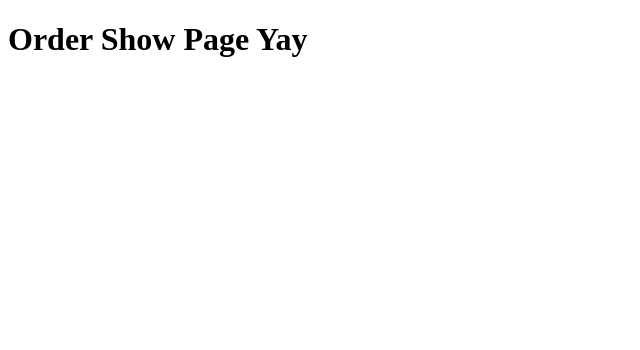
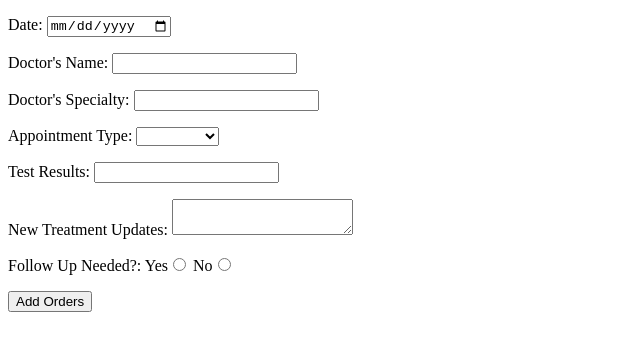
Before and after one commit to thecodepixi/doctors_orders, a React (Create React App) app in the folder client/: page /orders/new in a window 1280 px wide. Shown: the top 350 px of the page, without its empty margins (0-640 px from the left). Built offline with nearby package versions, Linux system fonts and the light colour scheme.

Commit message:
oops did a lot of work. router working. finished Order show page. working on new order form.

```diff
--- a/client/src/App.js
+++ b/client/src/App.js
@@ -1,30 +1,9 @@
 import React from 'react';
-import {
-  BrowserRouter as Router,
-  Switch,
-  Route,
-} from "react-router-dom";
-import { createStore, applyMiddleware } from 'redux'
-import { Provider } from 'react-redux'
-import thunk from 'redux-thunk'
-import ordersReducer from './reducers/ordersReducer'
-import PreviewContainer from './containers/previewContainer'
-import OrderShow from './components/order'
-
-const store = createStore(ordersReducer, applyMiddleware(thunk))
+import Root from './Root'
 
 function App (){
     return (
-      <Provider store={store}>
-        <Router>
-          <Switch>
-            <Route exact path='/'>
-              <PreviewContainer />
-            </Route>
-            <Route path='/orders/:orderId' children={ < OrderShow /> } />
-          </Switch>
-        </Router>
-      </Provider>
+     <Root />
     )
 }
 
--- /dev/null
+++ b/client/src/Root.js
@@ -0,0 +1,28 @@
+import React from 'react';
+import {
+  BrowserRouter as Router,
+  Switch,
+  Route,
+} from "react-router-dom";
+import PreviewContainer from './containers/previewContainer'
+import OrderFormContainer from './containers/orderFormContainer'
+import OrderShow from './components/orderShow'
+
+class Root extends React.Component {
+
+  render(){
+    return(
+      <div>
+        <Router>
+          <Switch>
+            <Route exact path='/' component={PreviewContainer} />
+            <Route exact path="/orders/new" component={OrderFormContainer} />
+            <Route path="/orders/:orderId" component={OrderShow} />
+          </Switch>
+        </Router>
+      </div>
+    )
+  }
+}
+
+export default Root
--- /dev/null
+++ b/client/src/actions/addorder.js
@@ -0,0 +1,14 @@
+export function addOrder(order) {
+  return(dispatch) => {
+    dispatch({type: "START_FETCHING_ORDERS"});
+    fetch("/orders", {
+      method: 'POST',
+      headers: {
+        "Content-Type": "application/json",
+        "Accept": "application/json"
+     },
+     body: JSON.stringify(order) })
+      .then( resp => resp.json())
+      .then( order => dispatch({ type: "ADD_ORDER", order }))
+  }
+}
--- a/client/src/components/order.js
+++ /dev/null
@@ -1,14 +0,0 @@
-import React from 'react';
-
-function OrderShow( props ) {
-
-  console.log(props)
-
-  return (
-    <div>
-      <h1>Order Show Page Yay</h1>
-    </div>
-  )
-}
-
-export default OrderShow
--- a/client/src/components/orderForm.js
+++ b/client/src/components/orderForm.js
@@ -0,0 +1,83 @@
+import React from 'react';
+
+let initialState = {
+  doctor_name: "",
+  doctor_specialty: "",
+  appointment_date: "",
+  appointment_type: "",
+  test_results: "",
+  treatment_info: "",
+  follow_up: "false"
+}
+
+class OrderForm extends React.Component {
+
+  state = {
+    initialState
+  }
+
+  handleChange = event => {
+    this.setState({
+      [event.target.name]: event.target.value
+    })
+  }
+
+  handleSubmit = event => {
+    event.preventDefault();
+    console.log(this.state)
+    this.props.addOrder(this.state)
+    this.setState({
+      initialState
+    })
+  }
+
+  render() {
+    return (
+    <div>
+      <form onSubmit={this.handleSubmit}>
+        <p>
+          <label id="appointment_date">Date: </label>
+          <input type="date" name="appointment_date" id="appointment_date" onChange={this.handleChange}/>
+        </p>
+        <p>
+          <label id="doctor_name">Doctor's Name: </label>
+          <input type="text" name="doctor_name" id="doctor_name" onChange={this.handleChange}/>
+        </p>
+        <p>
+          <label id="doctor_specialty">Doctor's Specialty: </label>
+          <input type="text" name="doctor_specialty" id="doctor_specialty" onChange={this.handleChange}/>
+        </p>
+        <p>
+          <label id="appointment_type">Appointment Type: </label>
+          <select id="appointment_type" name="appointment_type" onChange={this.handleChange}>
+            <option value=""></option>
+            <option value="sick visit">Sick Visit</option>
+            <option value="checkup">Checkup</option>
+            <option value="treatment">Treatment</option>
+          </select>
+        </p>
+        <p>
+          <label id="test_results">Test Results: </label>
+          <input type="text" name="test_results" id="test_results" onChange={this.handleChange}/>
+        </p>
+        <p>
+          <label id="treatment_info">New Treatment Updates: </label>
+          <textarea id="treatment_info" name="treatment_info" onChange={this.handleChange}/>
+        </p>
+        <p>
+          Follow Up Needed?:
+          <label id="follow_up"> Yes</label>
+          <input type="radio" id="follow_up" name="follow_up" value="true"onChange={this.handleChange}/>
+          <label id="follow_up"> No</label>
+          <input type="radio" id="follow_up" name="follow_up" value="false"onChange={this.handleChange}/>
+        </p>
+        <p>
+          <input type="submit" value="Add Orders" />
+        </p>
+      </form>
+    </div>
+    )
+  }
+}
+
+export default OrderForm
--- /dev/null
+++ b/client/src/components/orderShow.js
@@ -0,0 +1,20 @@
+import React from 'react';
+
+const OrderShow = ( props ) => {
+  let order = props.location.state.order
+  console.log(order)
+
+  return (
+    <div>
+      <h2>Doctor's Orders from {order.appointment_date.split("T")[0]} </h2>
+      <hr />
+      <p>Doctor: {order.doctor.name} (Specialty: {order.doctor.specialty})</p>
+      <p>Appointment Type: {order.appointment_type}</p>
+      <p>Test Results: {order.test_results}</p>
+      <p>Treatment Notes: {order.treatment_info}</p>
+      <p>Follow Up Needed? { order.follow_up ? "Yes": "No" }</p>
+    </div>
+  )
+}
+
+export default OrderShow
--- a/client/src/components/preview.js
+++ b/client/src/components/preview.js
@@ -6,12 +6,8 @@ const Preview = ({ order }) => {
       <ul>
       <li>Appoinment Date: {order.appointment_date.split("T")[0]}</li>
       <li>Doctor Name: {order.doctor.name} ({order.doctor.specialty})</li>
-      <Link to={{
-        pathname: `/orders/${order.id}`,
-        state: { order }
-      }} key={order.id} > See Details </Link>
+      <Link to={{ pathname: `/orders/${order.id}`, state: { order }}} > See Details </Link>
       </ul>
-
   )
 }
 
--- a/client/src/containers/orderFormContainer.js
+++ b/client/src/containers/orderFormContainer.js
@@ -0,0 +1,24 @@
+import React from 'react';
+import { connect } from 'react-redux'
+import { addOrder } from '../actions/addorder'
+import OrderForm from '../components/orderForm'
+
+class OrderFormContainer extends React.Component {
+
+  render(){
+    return(
+      <div>
+        <OrderForm addOrder={this.props.addOrder} />
+      </div>
+    )
+  }
+}
+
+const mapDispatchToProps = dispatch => {
+  return {
+    addOrder: order => dispatch(addOrder(order))
+  }
+}
+
+
+export default connect(null, mapDispatchToProps)(OrderFormContainer)
--- a/client/src/containers/previewContainer.js
+++ b/client/src/containers/previewContainer.js
@@ -1,5 +1,6 @@
 import React from 'react'
 import { connect } from 'react-redux'
+import { Link } from 'react-router-dom'
 import { fetchOrders } from '../actions/fetchOrders'
 import PreviewList from '../components/previewList'
 
@@ -15,6 +16,7 @@ class PreviewContainer extends React.Component {
 
     return (
       <div>
+        <Link to={"/orders/new"}>Click to Add Latest Doctor's Orders</Link>
         <PreviewList orders={this.props.orders} followUpOrders={followUpOrders} />
       </div>
     )
--- a/client/src/index.js
+++ b/client/src/index.js
@@ -2,9 +2,17 @@ import React from 'react';
 import ReactDOM from 'react-dom';
 import App from './App';
 import * as serviceWorker from './serviceWorker';
+import { Provider } from 'react-redux'
+import { createStore, applyMiddleware } from 'redux'
+import thunk from 'redux-thunk'
+import ordersReducer from './reducers/ordersReducer'
+
+const store = createStore( ordersReducer, applyMiddleware(thunk) )
 
 ReactDOM.render(
-    <App /> ,
+  <Provider store={store}>
+     <App />
+  </Provider>,
 document.getElementById('root'));
 
 // If you want your app to work offline and load faster, you can change
--- a/client/src/reducers/ordersReducer.js
+++ b/client/src/reducers/ordersReducer.js
@@ -14,6 +14,12 @@ export default function ordersReducer(
           orders: action.orders,
           fetching: false
         }
+      case "ADD_NEW_ORDER":
+        return {
+          ...state,
+          orders: [ ...state.orders.concat(action.order) ],
+          fetching: false
+        }
       default:
         return state
     }
```
Also changed, not shown: 2 other files (tests, documents, lock files or other folders).
